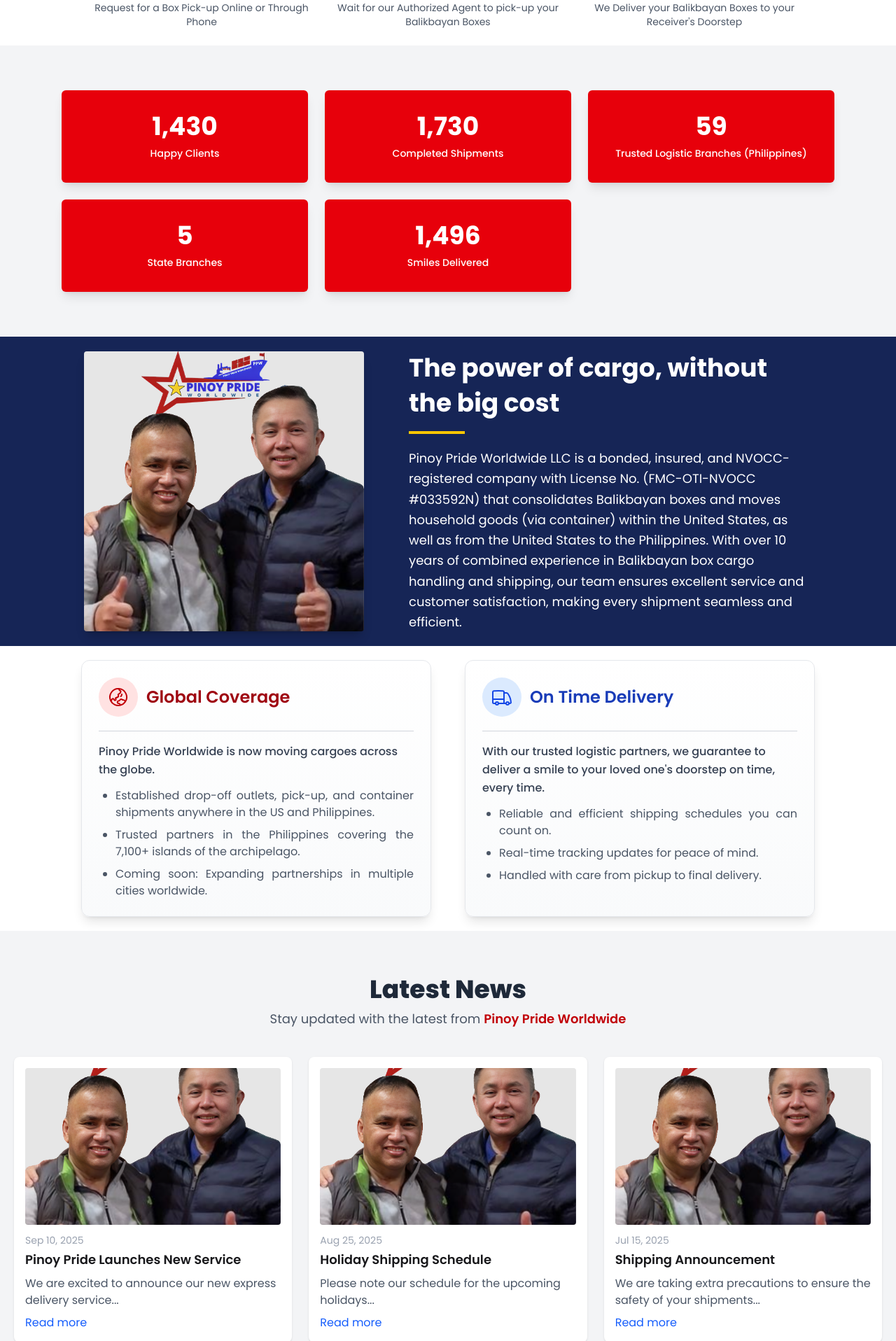
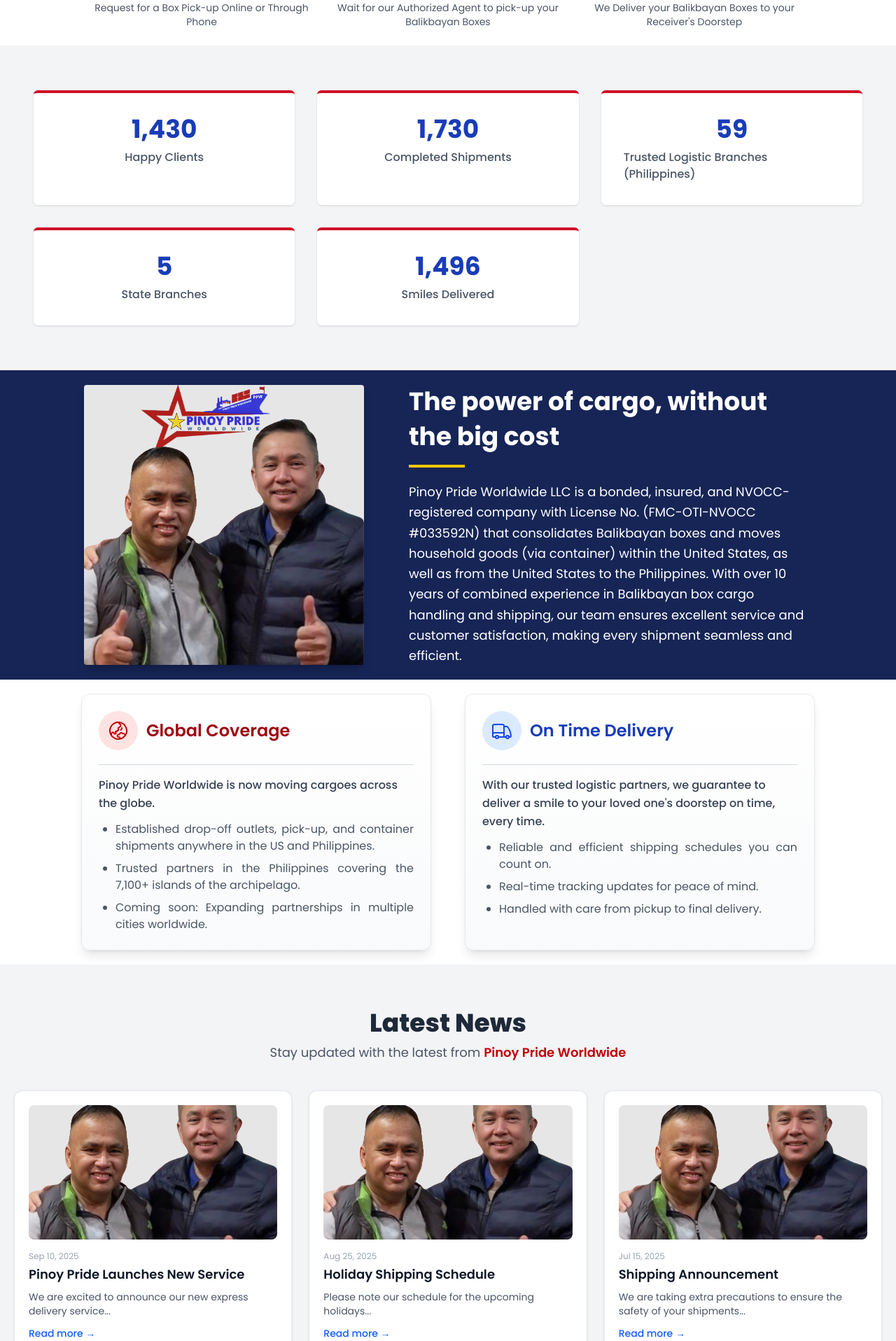
Before and after one commit to derekcatigan/pinoyprideworldwidellc, a Vue app: page / in a window 1280 px wide. Shown: the part 1104-3020 px from the top of the page at 70% size. Built offline with nearby package versions, Linux system fonts and the light colour scheme.

Commit message:
fixed style

```diff
--- a/src/components/CounterCard.vue
+++ b/src/components/CounterCard.vue
@@ -61,18 +61,17 @@
 </script>
 
 <template>
-    <div ref="el" :class="`w-full max-w-xs sm:max-w-sm md:max-w-md lg:max-w-lg
-            p-6 sm:p-8 shadow-lg rounded-md flex flex-col items-center ${props.bgColor}`">
+    <div ref="el" class="w-full p-6 sm:p-8 border-t-4 rounded-md flex flex-col items-center bg-white shadow-sm"
+        :style="{ borderTopColor: '#cf1026' }">
         <!-- Number -->
         <p :class="`text-2xl sm:text-3xl md:text-4xl font-bold ${props.numColor}`">
             {{ formatted }}
         </p>
 
         <!-- Label + Icon -->
-        <p :class="`mt-2 text-xs sm:text-base md:text-sm font-medium flex items-center gap-2 ${props.labelColor}`">
+        <p :class="`mt-2 text-sm sm:text-base font-medium flex items-center gap-2 ${props.labelColor}`">
             <slot name="icon" />
             {{ label }}
         </p>
     </div>
-
 </template>
--- a/src/components/NewsCard.vue
+++ b/src/components/NewsCard.vue
@@ -9,12 +9,27 @@
 </script>
 
 <template>
-    <div v-fade-slide-up="100" class="p-4 bg-white rounded-lg shadow hover:shadow-lg transition flex flex-col">
-        <img v-if="image" :src="image" alt="news image" class="w-full h-56 object-cover rounded mb-3">
+    <div v-fade-slide-up="100"
+        class="p-5 bg-white border border-gray-200 rounded-xl shadow-sm hover:shadow-md hover:border-blue-200 transition flex flex-col">
+        <!-- Image -->
+        <img v-if="image" :src="image" alt="news image" class="w-full h-48 object-cover rounded-lg mb-4" />
 
-        <p class="text-sm text-gray-400">{{ date }}</p>
-        <h3 class="text-lg font-semibold mt-1">{{ title }}</h3>
-        <p class="text-gray-600 mt-2">{{ description }}</p>
-        <a :href="link" class="text-blue-600 mt-2 inline-block hover:underline">Read more</a>
+        <!-- Date -->
+        <p class="text-xs text-gray-400">{{ date }}</p>
+
+        <!-- Title -->
+        <h3 class="text-lg font-semibold text-gray-900 mt-1 line-clamp-2">
+            {{ title }}
+        </h3>
+
+        <!-- Description -->
+        <p class="text-gray-600 text-sm mt-2 line-clamp-3">
+            {{ description }}
+        </p>
+
+        <!-- Link -->
+        <a :href="link" class="text-blue-600 mt-3 text-sm font-medium hover:underline self-start">
+            Read more →
+        </a>
     </div>
 </template>
--- a/src/views/Home.vue
+++ b/src/views/Home.vue
@@ -152,24 +152,15 @@
         </div>
     </section>
 
-    <!-- Card Counter -->
-    <section class="py-16 px-10 bg-gray-100">
-        <div class="container mx-auto grid grid-cols-1 sm:grid-cols-2 lg:grid-cols-3 gap-6 px-4 sm:px-6 lg:px-12">
-
-            <CounterCard label="Happy Clients" :target="1430" bgColor="bg-red-600" num-color="text-white"
-                label-color="text-white" />
-
-            <CounterCard label="Completed Shipments" :target="1730" bgColor="bg-red-600" num-color="text-white"
-                label-color="text-white" />
-
-            <CounterCard label="Trusted Logistic Branches (Philippines)" :target="59" bgColor="bg-red-600"
-                num-color="text-white" label-color="text-white" />
-
-            <CounterCard label="State Branches" :target="5" bgColor="bg-red-600" num-color="text-white"
-                label-color="text-white" />
-
-            <CounterCard label="Smiles Delivered" :target="1496" bgColor="bg-red-600" num-color="text-white"
-                label-color="text-white" />
+    <!-- Card Counter Section -->
+    <section class="py-16 bg-gray-100">
+        <div
+            class="container mx-auto grid grid-cols-1 sm:grid-cols-2 lg:grid-cols-3 gap-8 px-6 lg:px-12 justify-items-center">
+            <CounterCard label="Happy Clients" :target="1430" />
+            <CounterCard label="Completed Shipments" :target="1730" />
+            <CounterCard label="Trusted Logistic Branches (Philippines)" :target="59" />
+            <CounterCard label="State Branches" :target="5" />
+            <CounterCard label="Smiles Delivered" :target="1496" />
         </div>
     </section>
 
```
